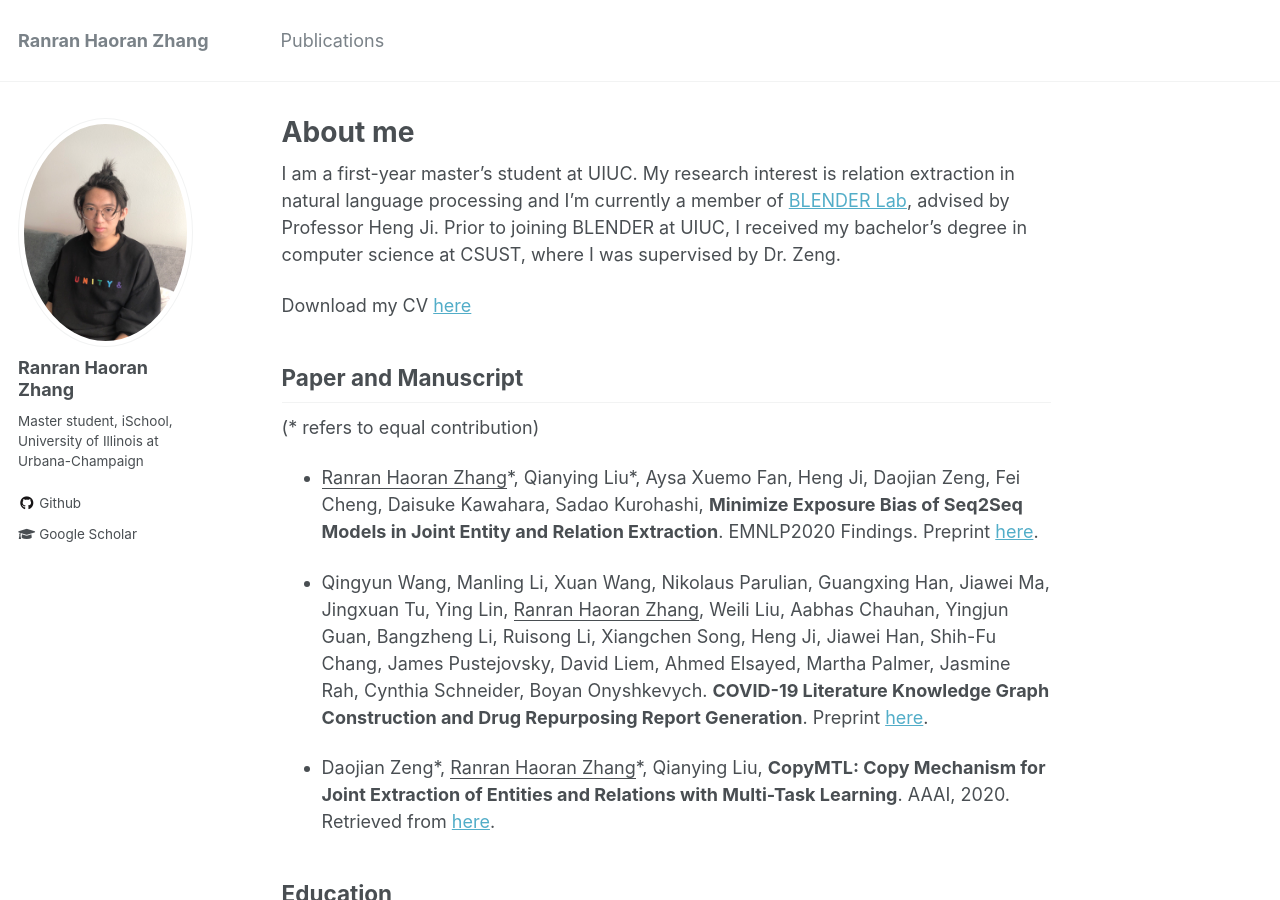
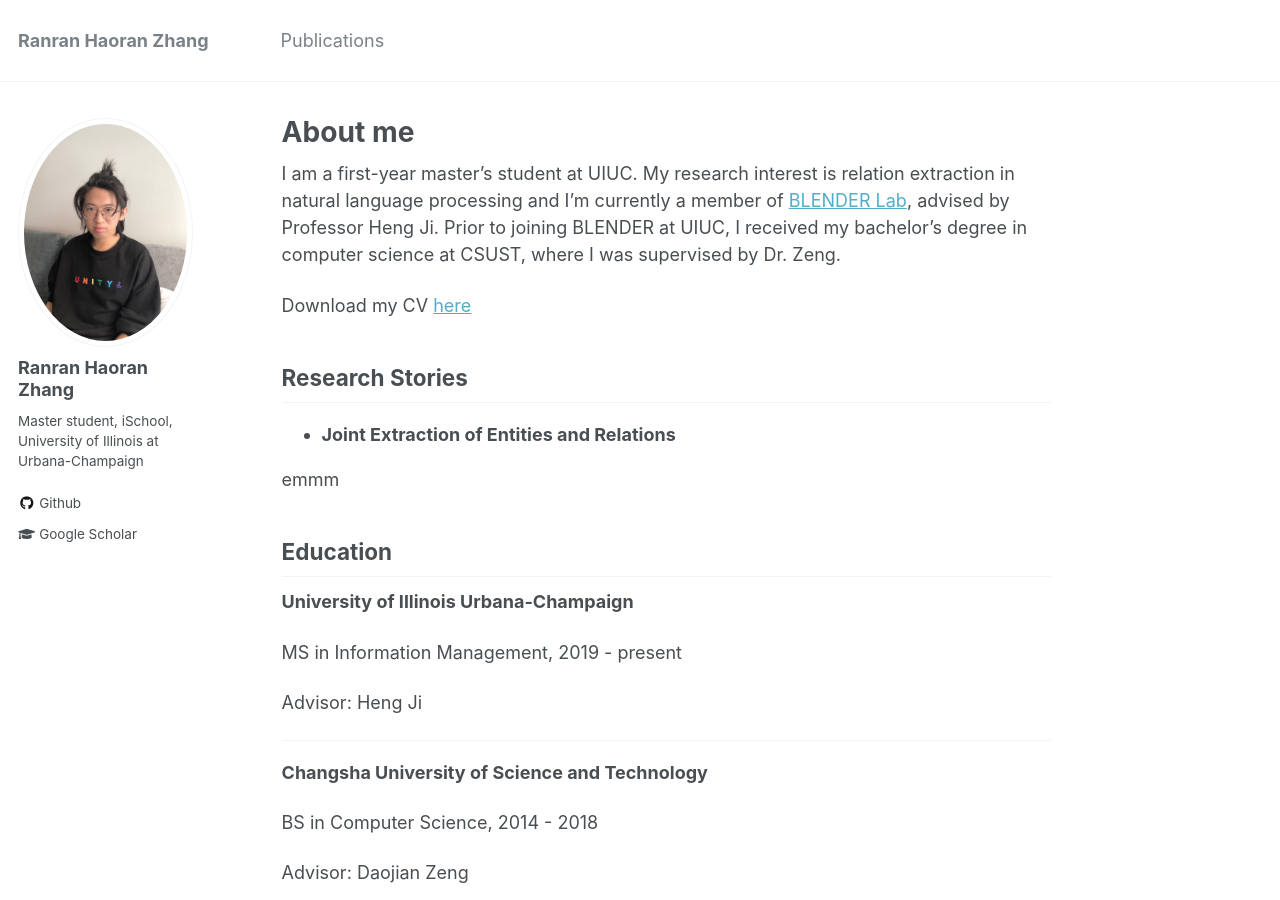
Before and after one commit to WindChimeRan/WindChimeRan.github.io, a Jekyll site: the page built from _pages/about.md, in a window 1280 px wide and 900 px high. Built offline with Jekyll 4.4.1, drawn with Linux system fonts in a browser that asks for light colours.

Commit message:
about me

```diff
--- a/_pages/about.md
+++ b/_pages/about.md
@@ -12,20 +12,24 @@ I am a first-year master's student at UIUC. My research interest is relation ext
 
 Download my CV [here](https://windchimeran.github.io/files/haoran_resume.pdf)
 
+## Research Stories
 
-## Paper and Manuscript
+- **Joint Extraction of Entities and Relations**
 
-(\* refers to equal contribution)
+emmm
+
+<!-- ## Paper and Manuscript
+
+(\* refers to equal contribution) -->
 
 
-<!-- - Zeng D\*., **Zhang H**\*., Liu Q. (2020) CopyMTL: Multi-task Copy Mechanism for Joint Extraction of Entities and Relations. The Thirty-Fourth AAAI Conference on Artificial Intelligence. AAAI, 2020. [paper](https://arxiv.org/pdf/1911.10438.pdf) [code](https://github.com/WindChimeRan/CopyMTL) -->
 
-- <u>Ranran Haoran Zhang</u>\*, Qianying Liu\*, Aysa Xuemo Fan, Heng Ji, Daojian Zeng, Fei Cheng, Daisuke Kawahara, Sadao Kurohashi, **Minimize Exposure Bias of Seq2Seq Models in Joint Entity and Relation Extraction**. EMNLP2020 Findings. Preprint [here](https://arxiv.org/pdf/2009.07503.pdf).
+<!-- - <u>Ranran Haoran Zhang</u>\*, Qianying Liu\*, Aysa Xuemo Fan, Heng Ji, Daojian Zeng, Fei Cheng, Daisuke Kawahara, Sadao Kurohashi, **Minimize Exposure Bias of Seq2Seq Models in Joint Entity and Relation Extraction**. EMNLP2020 Findings. Preprint [here](https://arxiv.org/pdf/2009.07503.pdf).
 
 - Qingyun Wang, Manling Li, Xuan Wang, Nikolaus Parulian, Guangxing Han, Jiawei Ma, Jingxuan Tu, Ying Lin, <u>Ranran Haoran Zhang</u>, Weili Liu, Aabhas Chauhan, Yingjun Guan, Bangzheng Li, Ruisong Li, Xiangchen Song, Heng Ji, Jiawei Han, Shih-Fu Chang, James Pustejovsky, David Liem, Ahmed Elsayed, Martha Palmer, Jasmine Rah, Cynthia Schneider, Boyan Onyshkevych. **COVID-19 Literature Knowledge Graph Construction and Drug Repurposing Report Generation**. Preprint [here](https://arxiv.org/pdf/2007.00576.pdf).
 
 - Daojian Zeng\*, <u>Ranran Haoran Zhang</u>\*, Qianying Liu, **CopyMTL: Copy Mechanism for Joint Extraction of Entities and Relations
-with Multi-Task Learning**. AAAI, 2020. Retrieved from [here](https://arxiv.org/pdf/1911.10438.pdf).
+with Multi-Task Learning**. AAAI, 2020. Retrieved from [here](https://arxiv.org/pdf/1911.10438.pdf). -->
 
 ## Education
 
```
Also changed, not shown: _pages/publications.md (+1 -1 lines).
